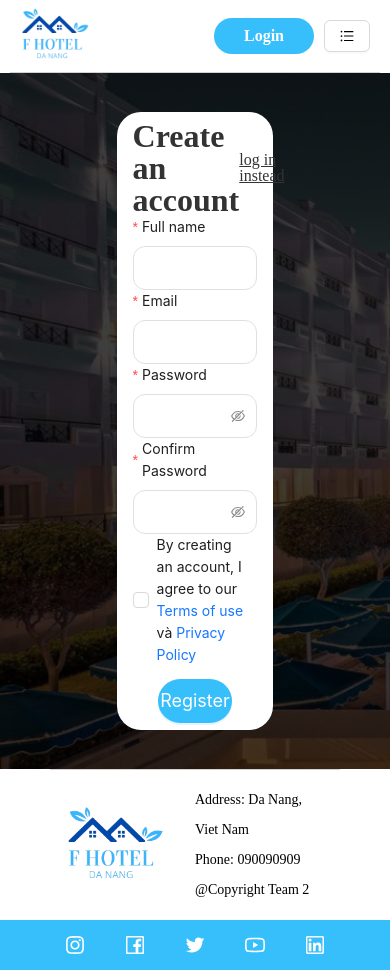
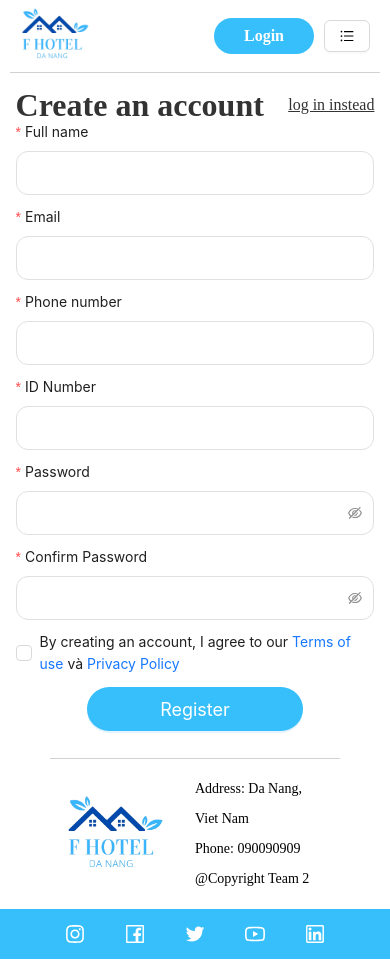
Before and after one commit to HoangTB/Mock_FE, a React (Create React App) app: page /register in a window 390 px wide. Built offline with nearby package versions, Linux system fonts and the light colour scheme.

Commit message:
feat: register page

```diff
--- a/src/common/variable.common.css
+++ b/src/common/variable.common.css
@@ -133,5 +133,5 @@ table {
 }
 
 body {
-  font-family: 'Montserrat';
+  font-family: 'Popins';
 }
--- a/src/pages/Register/index.tsx
+++ b/src/pages/Register/index.tsx
@@ -1,4 +1,4 @@
-import React from 'react';
+import React, { useEffect, useRef } from 'react';
 import styles from './register.module.css';
 import { Button, Checkbox, Form, FormProps, Input } from 'antd';
 import CustomButton from '../../components/buttons/submit-button/custom-button';
@@ -18,7 +18,7 @@ function RegisterPage() {
         <div className={styles[`form-header`]}>
           <p className={styles.title}>Create an account</p>
           <p className={styles.subtitle}>
-            <a href="">log in instead</a>
+            <a href="./login">log in instead</a>
           </p>
         </div>
 
@@ -41,7 +41,33 @@ function RegisterPage() {
             <Input className={styles[`input-form`]} />
           </Form.Item>
 
-          <Form.Item label="Email" name="email" rules={[{ required: true, message: 'Please input your email!' }]}>
+          <Form.Item
+            label="Email"
+            name="email"
+            rules={[
+              { required: true, message: 'Please input your email!' },
+              {
+                type: 'email',
+                message: 'The input is not valid E-mail!',
+              },
+            ]}
+          >
+            <Input className={styles[`input-form`]} />
+          </Form.Item>
+
+          <Form.Item
+            label="Phone number"
+            name="phone"
+            rules={[{ required: true, message: 'Please input your phone number!' }]}
+          >
+            <Input className={styles[`input-form`]} />
+          </Form.Item>
+
+          <Form.Item
+            label="ID Number"
+            name="idNumber"
+            rules={[{ required: true, message: 'Please input your id number!' }]}
+          >
             <Input className={styles[`input-form`]} />
           </Form.Item>
 
--- a/src/pages/Register/register.module.css
+++ b/src/pages/Register/register.module.css
@@ -2,8 +2,7 @@
   background: url('../../../public/images/background.png');
   object-fit: cover;
   background-size: cover;
-  background-repeat: no-repeat;
-  padding: 10% 30%;
+  padding: 4% 30%;
 }
 
 .form-header {
@@ -25,7 +24,7 @@
 .form-content {
   background-color: white;
   border-radius: 1.5rem;
-  padding: 5% 10%;
+  padding: 4% 10%;
 }
 
 .customBtn {
@@ -41,5 +40,38 @@
 }
 
 :global(.ant-form-item) {
-  margin-bottom: 0 !important;
+  margin-bottom: 11px !important;
 }
+
+:global(.ant-form-item-explain-error) {
+  padding-left: 5px;
+  font-size: 10px;
+}
+
+/* responsive  */
+/* // 1200px -> 768px */
+
+@media screen and (max-width: 1200px) {
+  .register-page {
+    padding: 7% 20%;
+  }
+}
+
+@media screen and (max-width: 820px) {
+  .register-page {
+    height: 70vh;
+    padding: 7% 10%;
+  }
+}
+
+@media screen and (max-width: 766px) {
+  .register-page {
+    padding: 0;
+    height: fit-content;
+    background: none;
+  }
+
+  .form-content {
+    padding: 4% 4%;
+  }
+}
```
